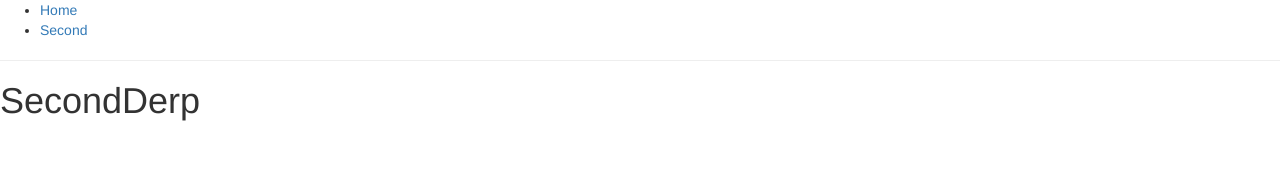
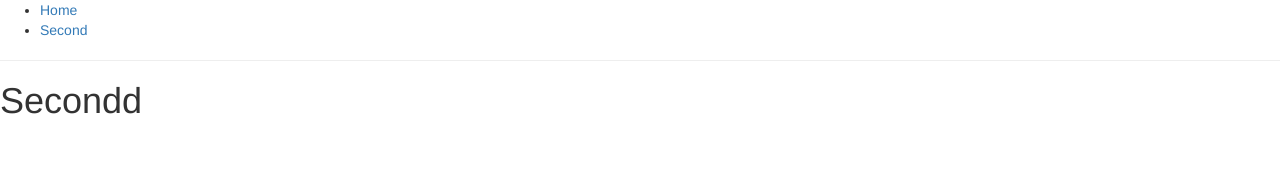
Before and after one commit to matthewfaw/matthewfaw.github.io, a React (Create React App) app: page /second in a window 1280 px wide. Shown: the top 171 px of the page. Built offline with nearby package versions, Linux system fonts and the light colour scheme.

Commit message:
changes letter

```diff
--- a/src/components/SecondPage.js
+++ b/src/components/SecondPage.js
@@ -4,7 +4,7 @@ class SecondPage extends Component {
   render() {
     return (
       <div>
-        <h1>SecondDerp</h1>
+        <h1>Secondd</h1>
       </div>
     );
   }
```
